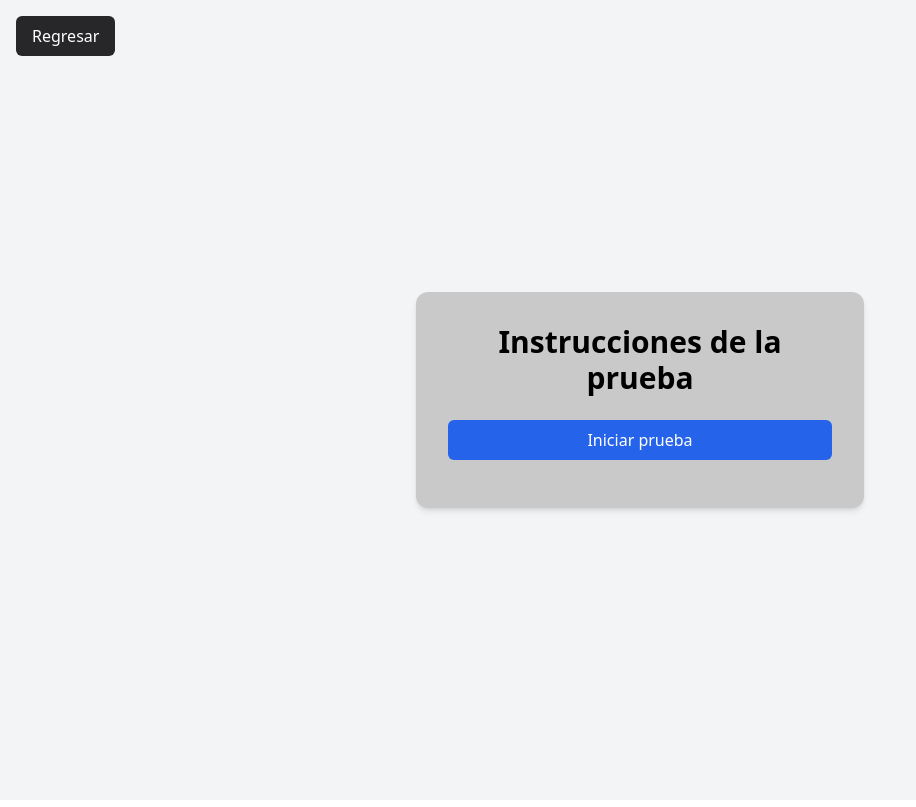
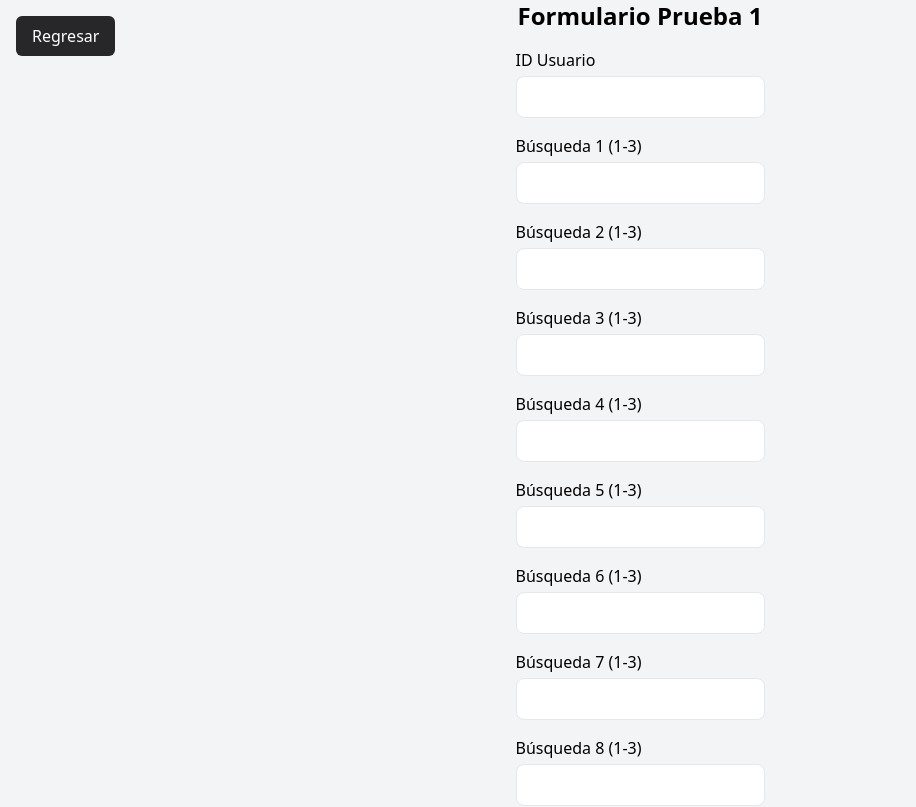
Before and after one commit to cesar3318123/ecommerce_web, a React (Create React App) app: page /instructions in a window 1280 px wide. Shown: the top 807 px of the page, without its empty margins (0-916 px from the left). Built offline with nearby package versions, Linux system fonts and the light colour scheme.

Commit message:
Mis nuevos cambios

```diff
--- a/src/instructions.jsx
+++ b/src/instructions.jsx
@@ -4,6 +4,86 @@ import { useNavigate } from "react-router-dom";
 
 //Declaramos el componente llamado Instruction
 function Instruction() {
+
+const [formData, setFormData] = useState({
+    userId: "",
+    busqueda1: "",
+    busqueda2: "",
+    busqueda3: "",
+    busqueda4: "",
+    busqueda5: "",
+    busqueda6: "",
+    busqueda7: "",
+    busqueda8: "",
+    busqueda9: "",
+    busqueda10: ""
+  });
+
+   const [message, setMessage] = useState("");
+
+
+   const handleChange = (e) => {
+    const { name, value } = e.target;
+    setFormData({
+      ...formData,
+      [name]: value
+    });
+  };
+
+
+    const handleSubmit = async (e) => {
+    e.preventDefault();
+
+    // Convertir los campos de busqueda a números
+    const dataToSend = {
+      ...formData,
+      userId: Number(formData.userId),
+      busqueda1: Number(formData.busqueda1),
+      busqueda2: Number(formData.busqueda2),
+      busqueda3: Number(formData.busqueda3),
+      busqueda4: Number(formData.busqueda4),
+      busqueda5: Number(formData.busqueda5),
+      busqueda6: Number(formData.busqueda6),
+      busqueda7: Number(formData.busqueda7),
+      busqueda8: Number(formData.busqueda8),
+      busqueda9: Number(formData.busqueda9),
+      busqueda10: Number(formData.busqueda10),
+    };
+
+        try {
+      const res = await fetch("/api/prueba1", {
+        method: "POST",
+        headers: {
+          "Content-Type": "application/json"
+        },
+        body: JSON.stringify(dataToSend)
+      });
+
+      const result = await res.json();
+      setMessage(result.message || "Datos enviados");
+
+      if (res.ok) {
+        setFormData({
+          userId: "",
+          busqueda1: "",
+          busqueda2: "",
+          busqueda3: "",
+          busqueda4: "",
+          busqueda5: "",
+          busqueda6: "",
+          busqueda7: "",
+          busqueda8: "",
+          busqueda9: "",
+          busqueda10: ""
+        });
+      }
+    } catch (error) {
+      console.error(error);
+      setMessage("Error al enviar los datos");
+    }
+  };
+
+
 
     return (
         <div className="flex flex-col justify-center items-center min-h-screen bg-gray-100">
@@ -16,13 +96,54 @@ function Instruction() {
                     Regresar
                 </button>
             </div>
-            <div className="bg-[#c9c9c9] p-8 rounded-xl shadow-md w-full max-w-md">
-                <p className="text-3xl font-semibold mb-6 text-center">Instrucciones de la prueba</p>
-                <button
-                className="w-full bg-blue-600 text-white py-2 rounded-md hover:bg-blue-400 transition duration-200 mb-4">
-                    Iniciar prueba
-                </button>
-            </div>
+
+            <h2 className="text-2xl font-bold mb-4 text-center">Formulario Prueba 1</h2>
+      <form onSubmit={handleSubmit} className="space-y-4">
+        {/* ID del usuario */}
+        <div>
+          <label className="block mb-1 font-medium">ID Usuario</label>
+          <input
+            type="number"
+            name="userId"
+            value={formData.userId}
+            onChange={handleChange}
+            className="w-full border rounded-lg p-2 focus:ring focus:ring-blue-300"
+            required
+          />
+        </div>
+
+        {/* Campos de búsqueda */}
+        {Array.from({ length: 10 }, (_, i) => (
+          <div key={i}>
+            <label className="block mb-1 font-medium">
+              Búsqueda {i + 1} (1-3)
+            </label>
+            <input
+              type="number"
+              name={`busqueda${i + 1}`}
+              min="1"
+              max="3"
+              value={formData[`busqueda${i + 1}`]}
+              onChange={handleChange}
+              className="w-full border rounded-lg p-2 focus:ring focus:ring-blue-300"
+              required
+            />
+          </div>
+        ))}
+
+        {/* Botón */}
+        <button
+          type="submit"
+          className="w-full bg-blue-600 text-white p-2 rounded-lg hover:bg-blue-700 transition"
+        >
+          Enviar
+        </button>
+      </form>
+
+      {message && (
+        <p className="mt-4 text-center font-medium text-green-600">{message}</p>
+      )}
+
 
         </div>
     )
--- a/src/profile.jsx
+++ b/src/profile.jsx
@@ -70,6 +70,8 @@ function Profile() {
       localStorage.removeItem("userId");
       localStorage.removeItem("username");
       localStorage.removeItem("userEmail");
+      //Mandamos un alert para informar al usuario que ha cerrado sesión
+      alert("Has cerrado sesión correctamente");
       navigate("/"); // Redirige a la página principal
      };
 
```
